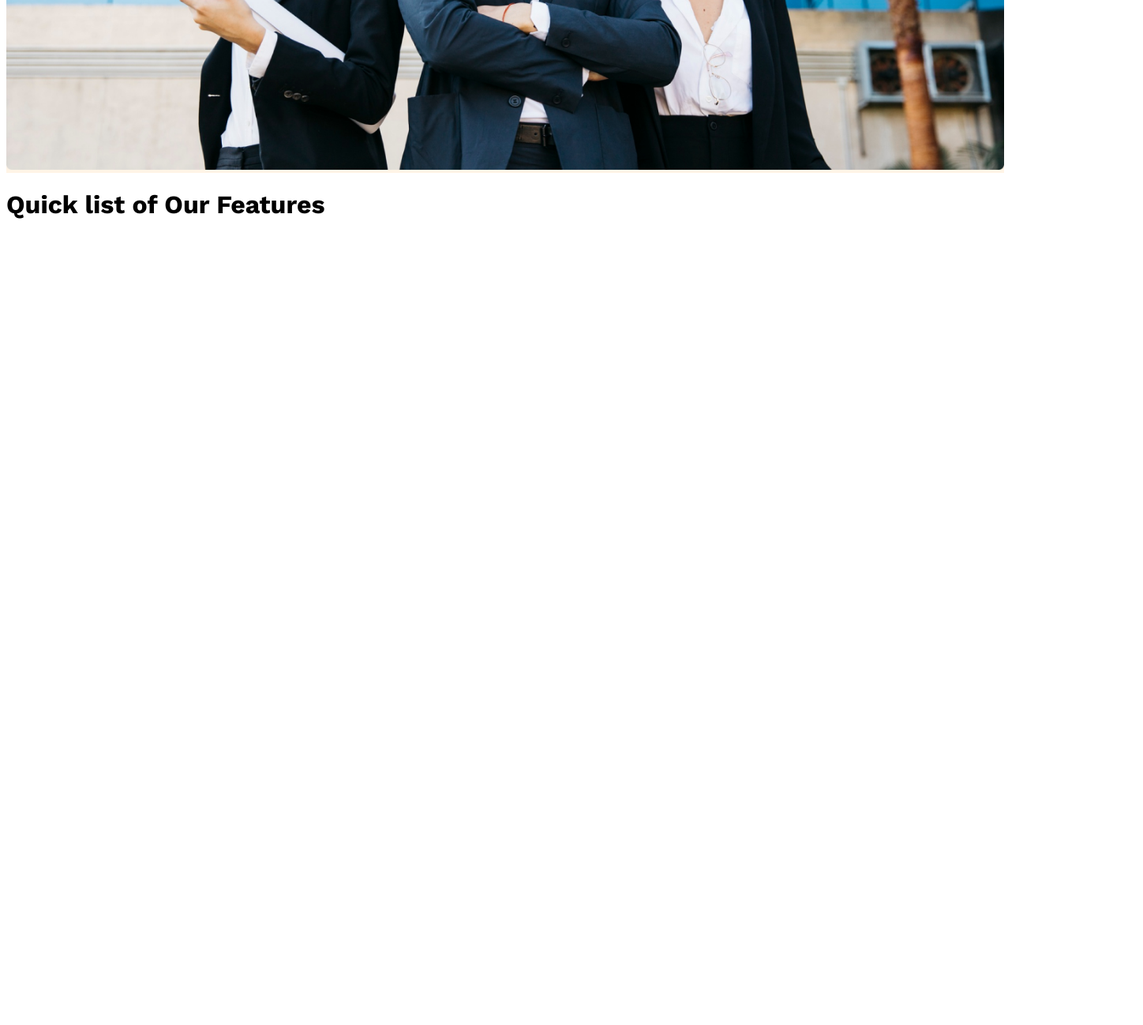
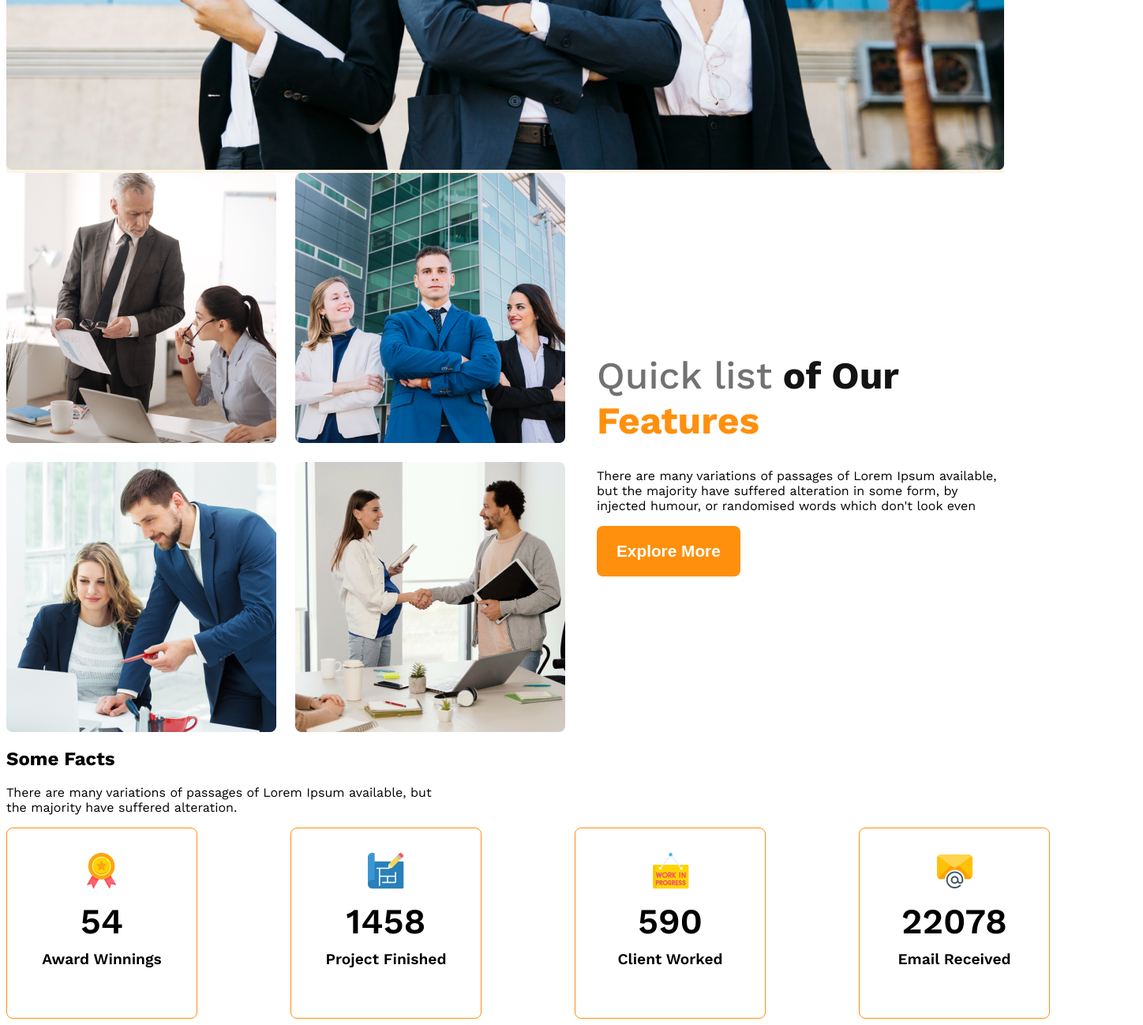
Before and after one commit to tuhin93/g3-architechture, a plain HTML site: page index.html in a window 1280 px wide. Shown: the part 873-2171 px from the top of the page at 79% size, 1448 px wide, since content can reach past the window. Before the commit the page ends 1173 px from the top, so only its background shows below. Drawn offline with nearby package versions, Linux system fonts and the light colour scheme.

Commit message:
completed facts section

```diff
--- a/index.html
+++ b/index.html
@@ -31,9 +31,53 @@
     </header>
     <main>
         <div class="team">
-            <div class="team-img-container"></div>
+            <div class="team-img-container">
+                <img src="images/team1.png" alt="">
+                <img src="images/team2.png" alt="">
+                <img src="images/team3.png" alt="">
+                <img src="images/team4.png" alt="">
+            </div>
             <div class="team-feature">
-                <h1>Quick list of Our Features</h1>
+                <h1> <span id="quick-list">Quick list</span> <span id="of-our">of Our</span> <span id="features">Features</span></h1>
+                <p>There are many variations of passages of Lorem Ipsum available, but the majority have suffered alteration in some form, by injected humour, or randomised words which don't look even</p>
+                <button class="btn-primary">Explore More</button>
+            </div>
+        </div>
+        <section>
+
+        </section>
+        <section class="some-facts">
+            <h1>Some Facts</h1>
+            <p>There are many variations of passages of Lorem Ipsum available, but the majority have suffered alteration.</p>
+        </section>
+        <div class="fact-container">
+            <div class="fact-card">
+                <div>
+                    <img src="images/icons/ribon.png"" class="fact-icon">
+                <h2 class="fact-number">54</h2>
+                <h5>Award Winnings</h5>
+                </div>
+            </div>
+            <div class="fact-card">
+                <div>
+                    <img src="images/icons/projects.png" alt="" class="fact-icon">
+                <h2 class="fact-number">1458</h2>
+                <h5>Project Finished</h5>
+                </div>
+            </div>
+            <div class="fact-card">
+                <div>
+                    <img src="images/icons/customers.png" alt="" class="fact-icon">
+                <h2 class="fact-number">590</h2>
+                <h5>Client Worked</h5>
+                </div>
+            </div>
+            <div class="fact-card">
+               <div>
+                <img src="images/icons/email.png" alt="" class="fact-icon">
+                <h2 class="fact-number">22078</h2>
+                <h5>Email Received</h5>
+               </div>
             </div>
         </div>
     </main>
--- a/styles/architech.css
+++ b/styles/architech.css
@@ -22,11 +22,15 @@
   font-size: 1.3rem;
   font-weight: 600;
 }
+main{
+  max-width: 1440px;
+  margin: 0 auto;
+}
 
 /* navbar styles */
 nav {
   justify-content: space-between;
-  align-items: ce;
+  align-items: center;
 }
 
 nav li {
@@ -76,13 +80,80 @@ header{
 }
 
 /* Team related styles */
+.team{
+  display: flex;
+  align-items: center;
+}
+.team-img-container{
+  display: grid;
+  grid-template-columns: repeat(2, 1fr);
+  gap: 24px;
+}
+.team-feature{
+  margin-left: 40px;
+}
 
-.team-img-container{}
-.team-feature{}
+.team-feature h1{
+  font-size: 3rem;
+  font-weight: 700;
+}
 
+#quick-list{
+  color: #727272;
+  font-weight: 500;
+}
+#of-our{
+color: #131313;
+}
+#features{
+color:#FF900E;
+}
+
+/* fact related styels */
+.fact-card{
+  border: 1px solid #FF900E;
+  width: 240px;
+  height: 240px;
+  border-radius: 8px;
+  display: flex;
+  justify-content: center;
+  align-items: center;
+  text-align: center;
+}
+
+.fact-card h2{
+  font-size: 2.8rem;
+  font-weight: 600;
+  margin: 10px;
+}
+.fact-card h5{
+  font-size: 1.2rem;
+  font-weight: 600;
+  margin-top: 10px;
+}
+
+.fact-container{
+  display: grid;
+  grid-template-columns: repeat(4, 1fr);
+  width: 1440px;
+}
+
+.some-facts{
+  max-width: 540px;
+}
 /* Responsive media query */
 @media screen and (max-width: 576px) {
-  .navbar, .nav-links{
+  .navbar, .nav-links, .team{
+    flex-direction: column;
+  }
+  .team-img-container{
+    grid-template-columns: repeat(1, 1fr);
+  }
+}
+
+@media screen and (min-width: 577px) and (max-width: 993px) {
+  .team{
+
     flex-direction: column;
   }
 }
```
